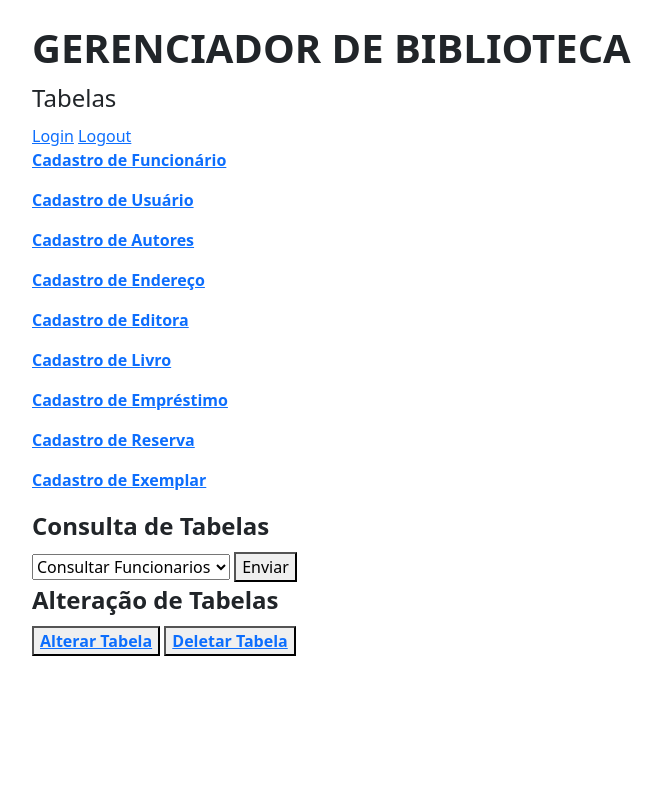
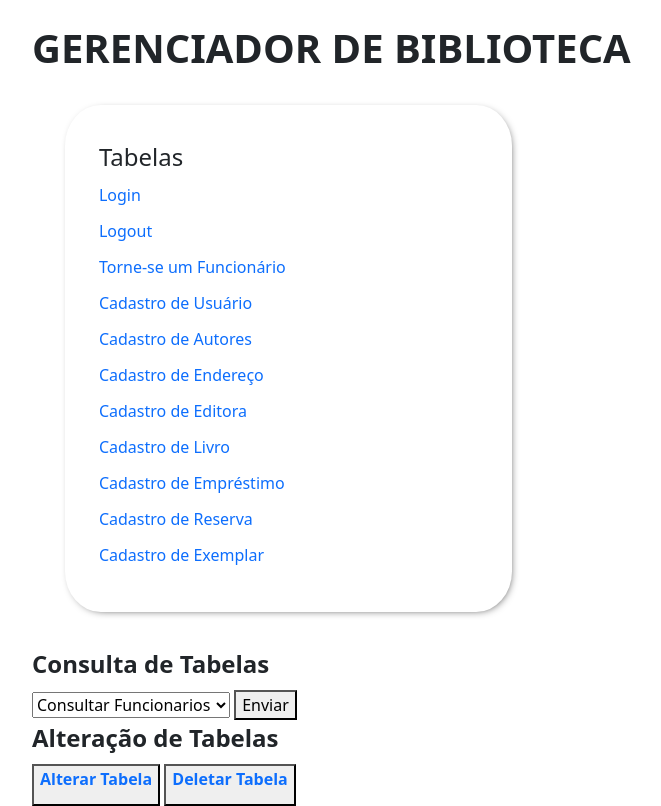
Before and after one commit to NicolasRaony06/gerenciador-biblioteca-django, a Django app: page / in a window 1280 px wide. Shown: the whole page, without its empty margins (50-711 px from the left). Before the commit the page ends 656 px from the top, so only its background shows below. Run offline with Django 5.2, Linux system fonts and the light colour scheme.

Commit message:
Add leve alteração de estilo de pagina inicial e botões pagina cadastro.

```diff
--- a/templates/home.html
+++ b/templates/home.html
@@ -1,7 +1,9 @@
 {% extends "base.html" %}
 
+{% load static %}
+
 {% block 'head' %}
-
+    <link rel="stylesheet" href="{% static "css/home.css" %}">
 {% endblock 'head' %}
 
 
@@ -19,39 +21,33 @@
                 {% endfor %}
             {% endif %}
         </div>
-        <fieldset>
-            <legend>Tabelas</legend>
-            <a href="{% url "login" %}">Login</a>
-            <a href="{% url "logout" %}">Logout</a>
-            <a href="#">
-                <p><b>Cadastro de Funcionário</b></p>
-            </a>
 
-            <a href="{% url "cadastro_usuario" %}">
-                <p><b>Cadastro de Usuário</b></p>
-            </a>
-            <a href="#">
-                <p><b>Cadastro de Autores</b></p>
-            </a>
-            <a href="#">
-                <p><b>Cadastro de Endereço</b></p>
-            </a>
-            <a href="#">
-                <p><b>Cadastro de Editora</b></p>
-            </a>
-            <a href="#">
-                <p><b>Cadastro de Livro</b></p>
-            </a>
-            <a href="#">
-                <p><b>Cadastro de Empréstimo</b></p>
-            </a>
-            <a href="#">
-                <p><b>Cadastro de Reserva</b></p>
-            </a>
-            <a href="#">
-                <p><b>Cadastro de Exemplar</b></p>
-            </a>
-        </fieldset>
+        <div class="links">
+            <fieldset>
+                <legend>Tabelas</legend>
+                <a href="{% url "login" %}">Login</a>
+                <br>
+                <a href="{% url "logout" %}">Logout</a>
+                <br>
+                <a href="#">Torne-se um Funcionário</a>
+                <br>
+                <a href="{% url "cadastro_usuario" %}">Cadastro de Usuário</a>
+                <br>
+                <a href="#">Cadastro de Autores</a>
+                <br>
+                <a href="#">Cadastro de Endereço</a>
+                <br>
+                <a href="#">Cadastro de Editora</a>
+                <br>
+                <a href="#">Cadastro de Livro</a>
+                <br>
+                <a href="#">Cadastro de Empréstimo</a>
+                <br>
+                <a href="#">Cadastro de Reserva</a>
+                <br>
+                <a href="#">Cadastro de Exemplar</a>
+            </fieldset>
+        </div>
         <fieldset>
             <legend><label for="nome_tabelas"><b>Consulta de Tabelas</b></label></legend>
             <form action="consulta_tabela.php" method="post">
--- a/templates/static/css/home.css
+++ b/templates/static/css/home.css
@@ -0,0 +1,20 @@
+:root {
+    --cinza: #f3f3f3af;
+    --preto: #000000;
+}
+
+.links {
+    display: flex;
+    width: 40%;
+    padding: 3%;
+    border-radius: 8%;
+    box-shadow: 2px 2px 10px -5px var(--preto);
+    margin: 3% 3%;
+}
+
+a {
+    display: inline-flex;
+    text-decoration: none;
+    font-weight: 500;
+    margin-bottom: 12px;
+}
--- a/usuarios/templates/cadastro_usuario.html
+++ b/usuarios/templates/cadastro_usuario.html
@@ -31,8 +31,10 @@
                 <label for="confirmar_senha" class="form-label">Confirmar Senha</label>
                 <input type="password" name="confirmar_senha" id="confirmar_senha" placeholder="Confirme sua senha" class="form-control" required>
                 <br>
-                <button><a href="{% url "home" %}">Anterior</a></button>
-                <input type="submit" value="Cadastrar">
+                <div class="d-flex gap-2">
+                    <input type="submit" value="Cadastrar" class="btn btn-primary">
+                    <a href="{% url "home" %}" class='btn btn-outline-dark'>Página Incial</a>
+                </div>
             </div>
         </form>
 
```
